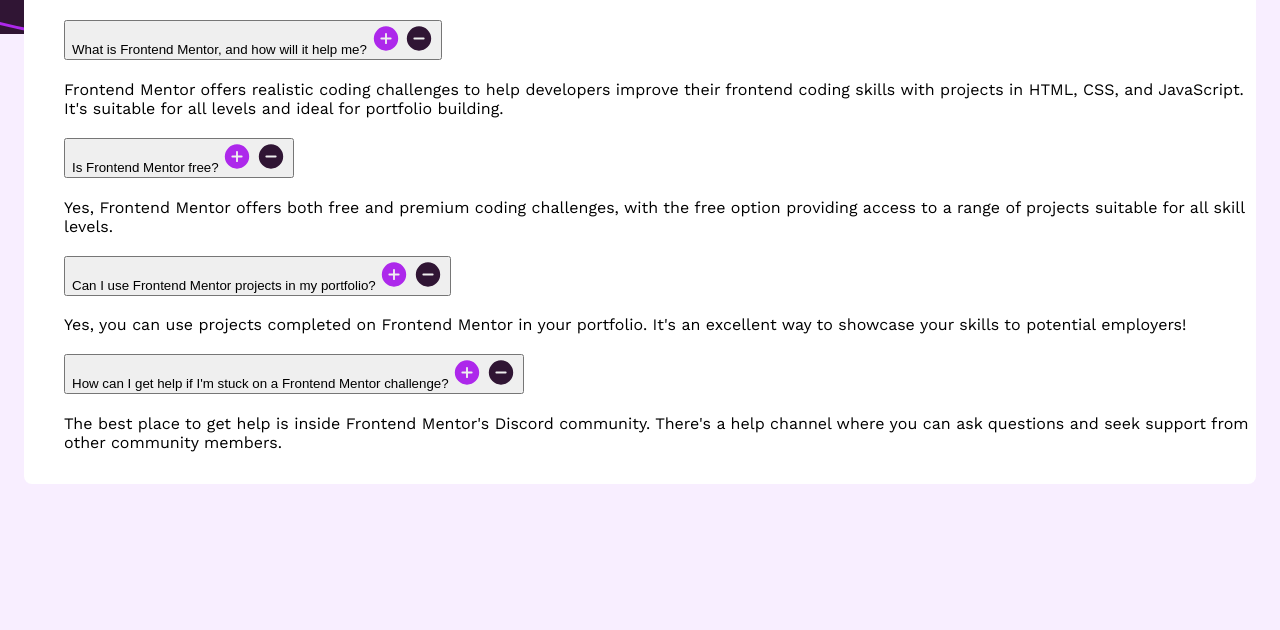
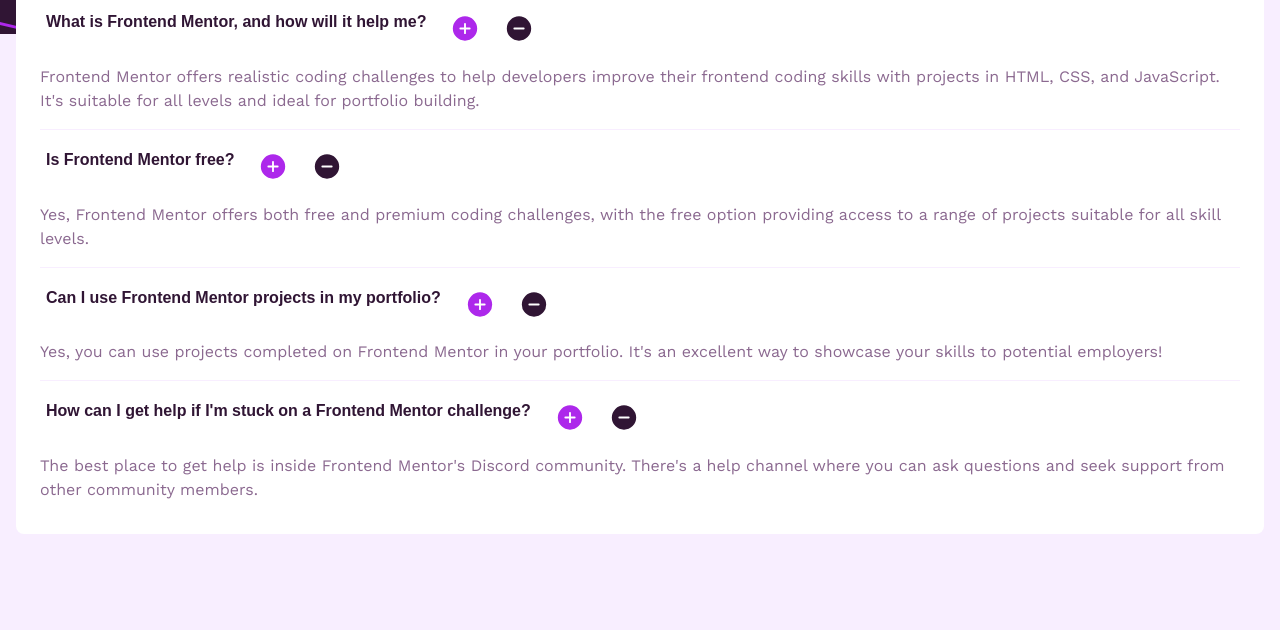
Before and after one commit to Acemeistre/FEM_FAQ-accordion, a plain HTML site: page index.html in a window 1280 px wide. Shown: the part 198-828 px from the top of the page. Before the commit the page ends 800 px from the top, so only its background shows below. Drawn offline with nearby package versions, Linux system fonts and the light colour scheme.

Commit message:
Add spacing and styling to list items and a dividing border between each

```diff
--- a/styles.css
+++ b/styles.css
@@ -22,7 +22,8 @@ body {
     background: url('./assets/images/background-pattern-mobile.svg'),
     var(--color-light-purple);
     background-repeat: no-repeat;
-    padding: 6rem var(--spacing-200)
+    padding: 6rem var(--spacing-200);
+    margin: 0;
 }
 
 main {
@@ -49,6 +50,32 @@ header img,
     margin: 0;
 }
 
+.accordion {
+    padding: 0
+}
+
 .item {
     list-style: none;
+    margin: var(--spacing-100) var(--spacing-300);
+    border-bottom: 1px solid var(--color-light-purple);
 }
+
+.item:last-child {
+    border: none;
+}
+
+button {
+    font-weight: 700;
+    font-size: 1rem;
+    display: flex;
+    background: none;
+    border: none;
+    color: var(--color-dark-purple);
+    gap: var(--spacing-300);
+    justify-content: space-between;
+}
+
+.answer {
+    color: var(--color-purple);
+    line-height: var(--spacing-300);
+}
```
